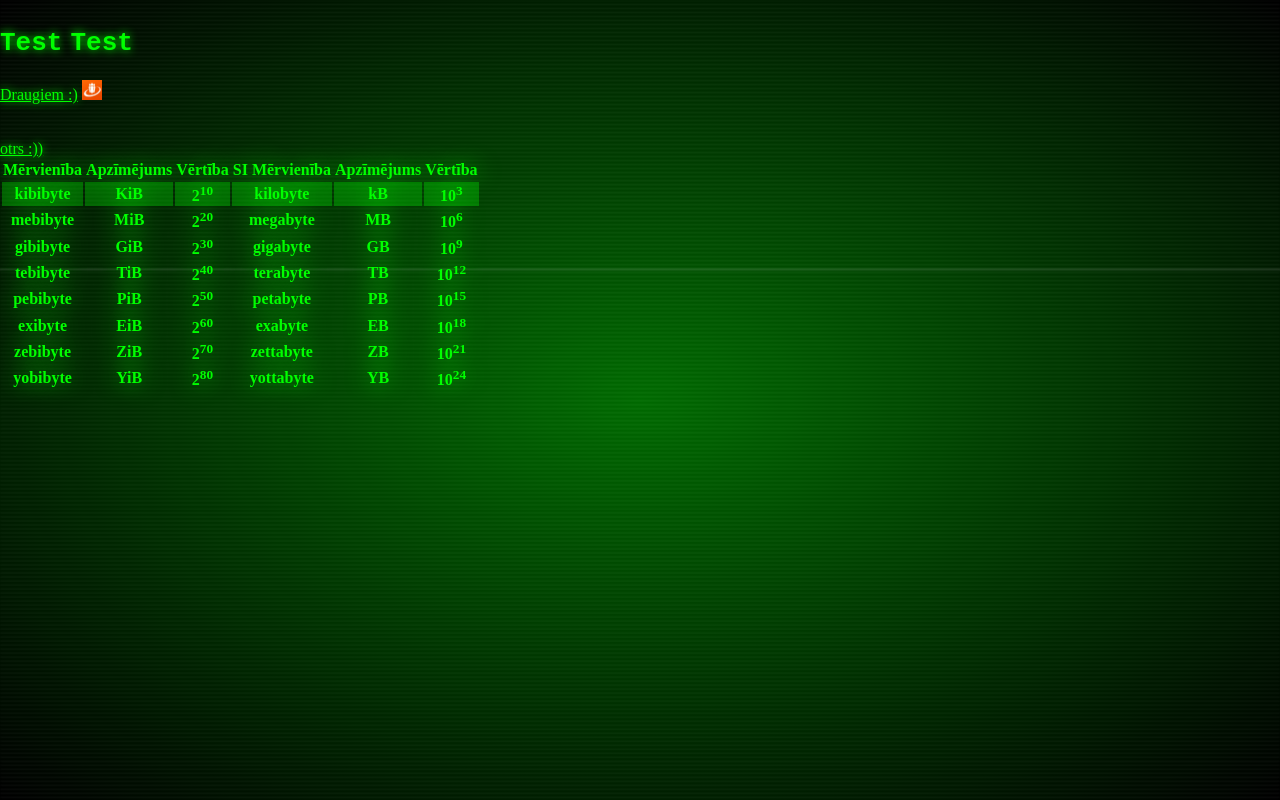
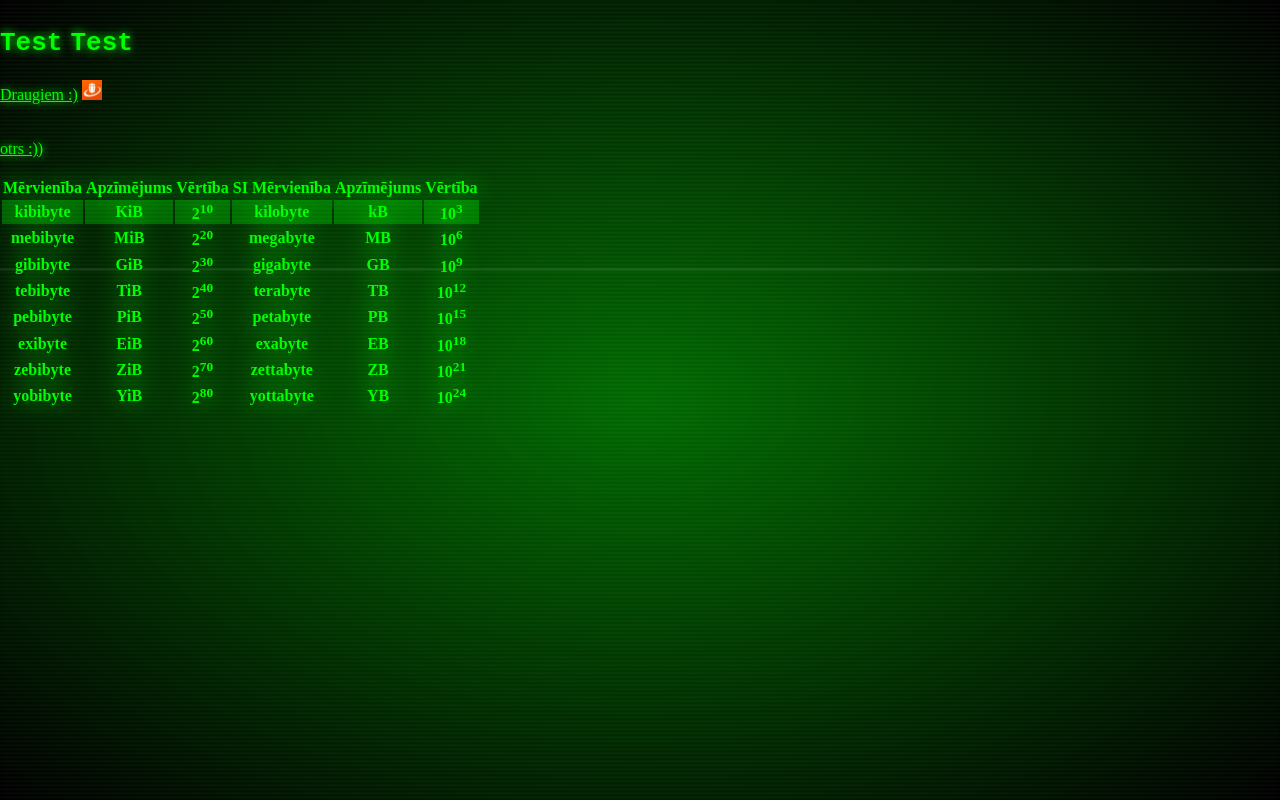
Before and after one commit to towergame/hello-world, a plain HTML site: page index.html in a window 1280 px wide. Drawn offline with Linux system fonts and the light colour scheme.

Commit message:
added 2 newlines

```diff
--- a/index.html
+++ b/index.html
@@ -16,7 +16,10 @@
 			<img width="20px" height="20px" src="ll_13000833.jfif"> <br>
 			<br>
 			<br>
-			<a href="otra.html">otrs :))</a><div>
+			<a href="otra.html">otrs :))</a>
+			<br>
+			<br>
+			<div>
 				<table class="tabel">
 					<tr>
 						<th>Mērvienība</th>
```
